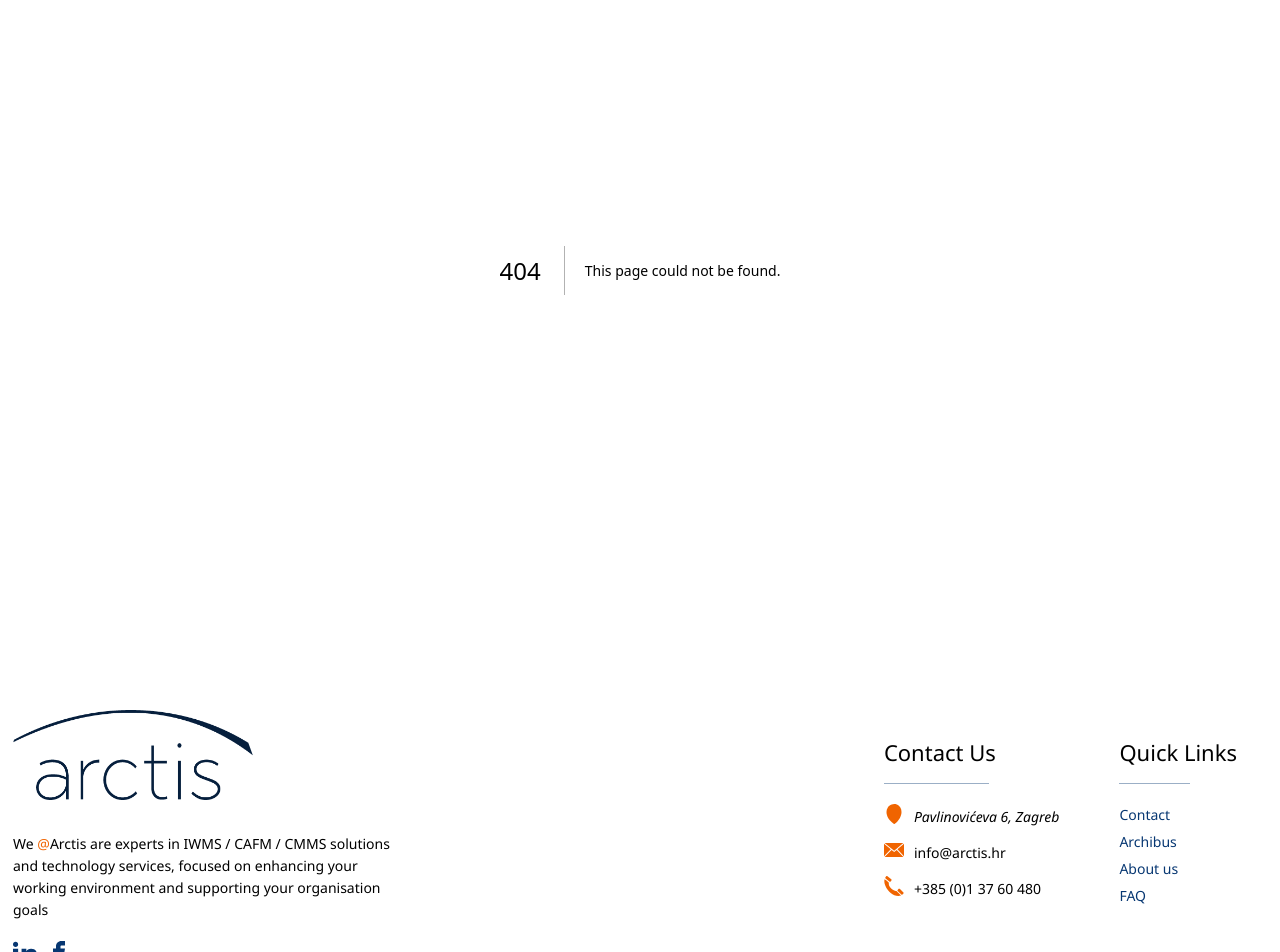
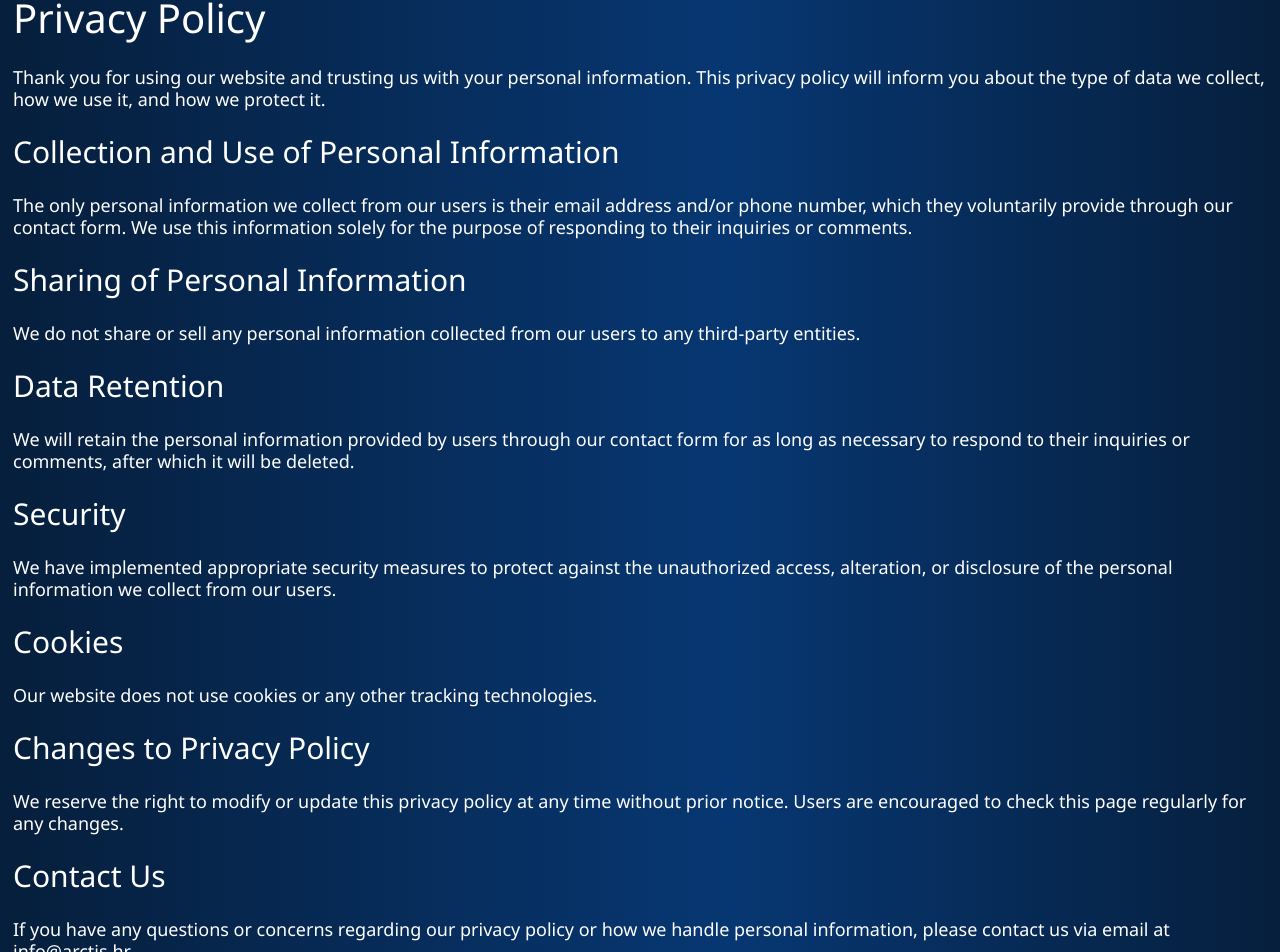
Before and after one commit to ArctisZagreb/arctis_webpage_nextjs, a Next.js app: page /privacy-policy in a window 1280 px wide. Before the commit this address had no page. Shown: the part 130-1082 px from the top of the page. Built offline with nearby package versions, Linux system fonts and the light colour scheme.

Commit message:
added privacy policy page

```diff
--- a/STATIC_DATA/STATICPAGECONTENT.ts
+++ b/STATIC_DATA/STATICPAGECONTENT.ts
@@ -5,6 +5,15 @@ export const HomePageContent = {
     title: "Arctis",
     metaTitle: "Arctis d.o.o.",
     description: "Arctis d.o.o. .Zastupnik Archibus-a za Hrvatsku i regiju.",
+    imageUrl: imageUrlForPreview,
+  },
+};
+export const PPPageContent = {
+  head: {
+    title: "Arctis - Privacy Policy",
+    metaTitle: "Arctis - Privacy Policy",
+    description:
+      "Privacy Policy of Arctis d.o.o. .Zastupnik Archibus-a za Hrvatsku i regiju.",
     imageUrl: imageUrlForPreview,
   },
 };
--- a/components/layout/Footer/Footer.tsx
+++ b/components/layout/Footer/Footer.tsx
@@ -86,6 +86,9 @@ export const Footer = () => {
               <li>
                 <Link href="/faq">FAQ</Link>
               </li>
+              <li>
+                <Link href="/privacy-policy">Privacy Policy</Link>
+              </li>
             </ul>
           </div>
         </div>
--- /dev/null
+++ b/pages/privacy-policy/index.tsx
@@ -0,0 +1,76 @@
+import { PageBigTitle } from "@/components/Shared/PageBigTitle";
+import React from "react";
+import { CONTACTDATA } from "@/STATIC_DATA/ARCTISCONTACTDATA";
+import { Wrapper } from "@/components/layout/Wrapper/Wrapper";
+import { GradiantBackground } from "@/components/layout/GradiantBackground/GradiantBackground";
+import styles from "./../../styles/PrivacyPolicy.module.scss";
+import { PageHead } from "@/components/layout/Head/Head";
+import { PPPageContent } from "@/STATIC_DATA/STATICPAGECONTENT";
+const index = () => {
+  return (
+    <>
+      <PageHead
+        title={PPPageContent.head.title}
+        metaTitle={PPPageContent.head.metaTitle}
+        imageUrl={PPPageContent.head.imageUrl}
+        description={PPPageContent.head.description}
+      />
+      <GradiantBackground>
+        <Wrapper>
+          <main className={styles["privacy-policy"]}>
+            <h1>Privacy Policy</h1>
+            <p>
+              Thank you for using our website and trusting us with your personal
+              information. This privacy policy will inform you about the type of
+              data we collect, how we use it, and how we protect it.
+            </p>
+            <h2>Collection and Use of Personal Information</h2>
+            <p>
+              The only personal information we collect from our users is their
+              email address and/or phone number, which they voluntarily provide
+              through our contact form. We use this information solely for the
+              purpose of responding to their inquiries or comments.
+            </p>
+            <h2>Sharing of Personal Information</h2>
+            <p>
+              We do not share or sell any personal information collected from
+              our users to any third-party entities.
+            </p>
+            <h2>Data Retention</h2>
+            <p>
+              We will retain the personal information provided by users through
+              our contact form for as long as necessary to respond to their
+              inquiries or comments, after which it will be deleted.
+            </p>
+            <h2>Security</h2>
+            <p>
+              We have implemented appropriate security measures to protect
+              against the unauthorized access, alteration, or disclosure of the
+              personal information we collect from our users.
+            </p>
+            <h2>Cookies</h2>
+            <p>
+              Our website does not use cookies or any other tracking
+              technologies.
+            </p>
+            <h2>Changes to Privacy Policy</h2>
+            <p>
+              We reserve the right to modify or update this privacy policy at
+              any time without prior notice. Users are encouraged to check this
+              page regularly for any changes.
+            </p>
+            <h2>Contact Us</h2>
+            <p>
+              If you have any questions or concerns regarding our privacy policy
+              or how we handle personal information, please contact us via email
+              at <a href={`mailto:${CONTACTDATA.email}`}>{CONTACTDATA.email}</a>
+              .
+            </p>
+          </main>
+        </Wrapper>
+      </GradiantBackground>
+    </>
+  );
+};
+
+export default index;
--- /dev/null
+++ b/styles/PrivacyPolicy.module.scss
@@ -0,0 +1,19 @@
+@import "./variables";
+
+.privacy-policy {
+  color: $primary-font-color;
+  h1 {
+    @include h1FontRegular;
+    margin: 2rem 0;
+  }
+
+  h2 {
+    margin: 2rem 0;
+    @include h2FontRegular;
+  }
+  p {
+    @include bodyFontRegular;
+  }
+  padding-top: 10rem;
+  padding-bottom: 5rem;
+}
```
